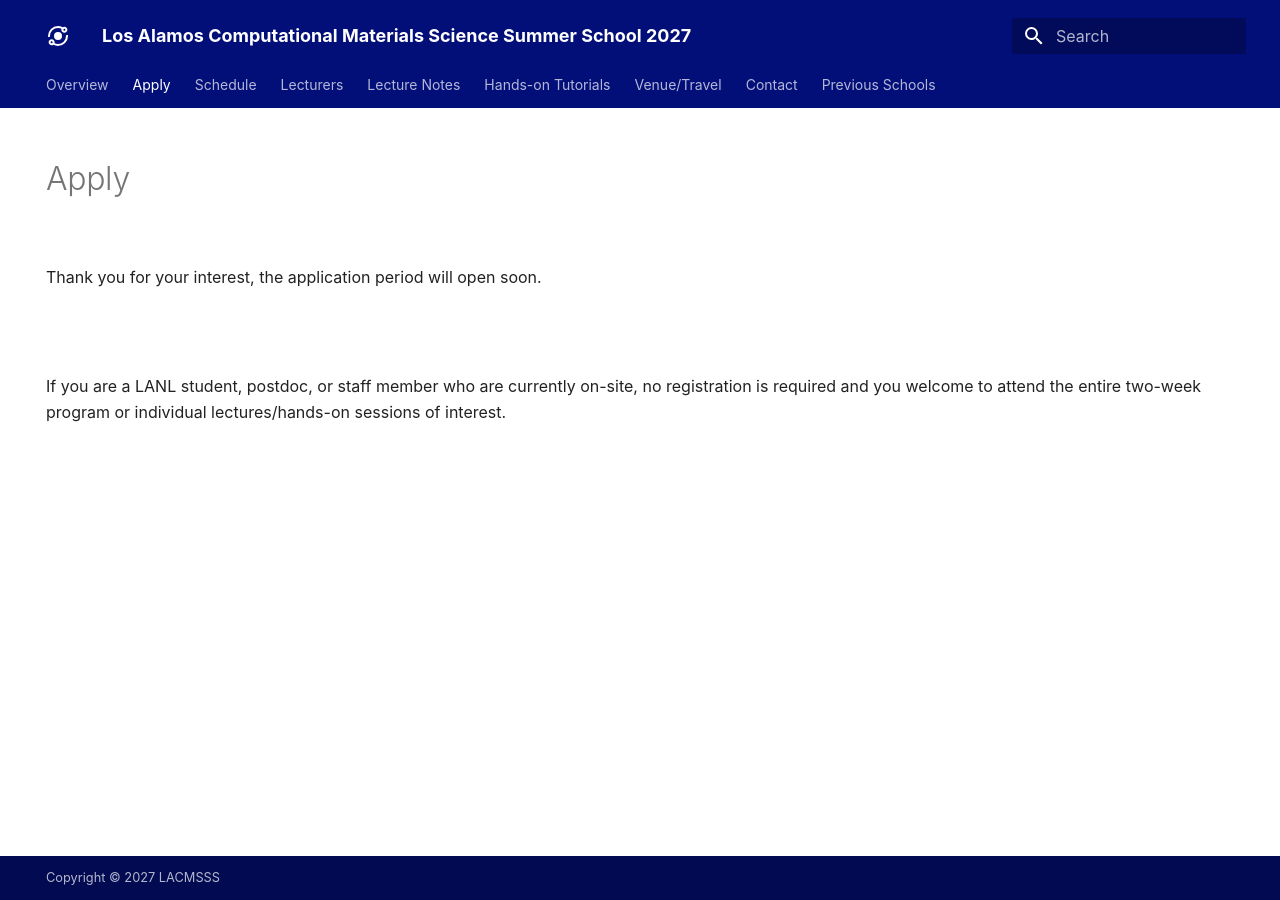
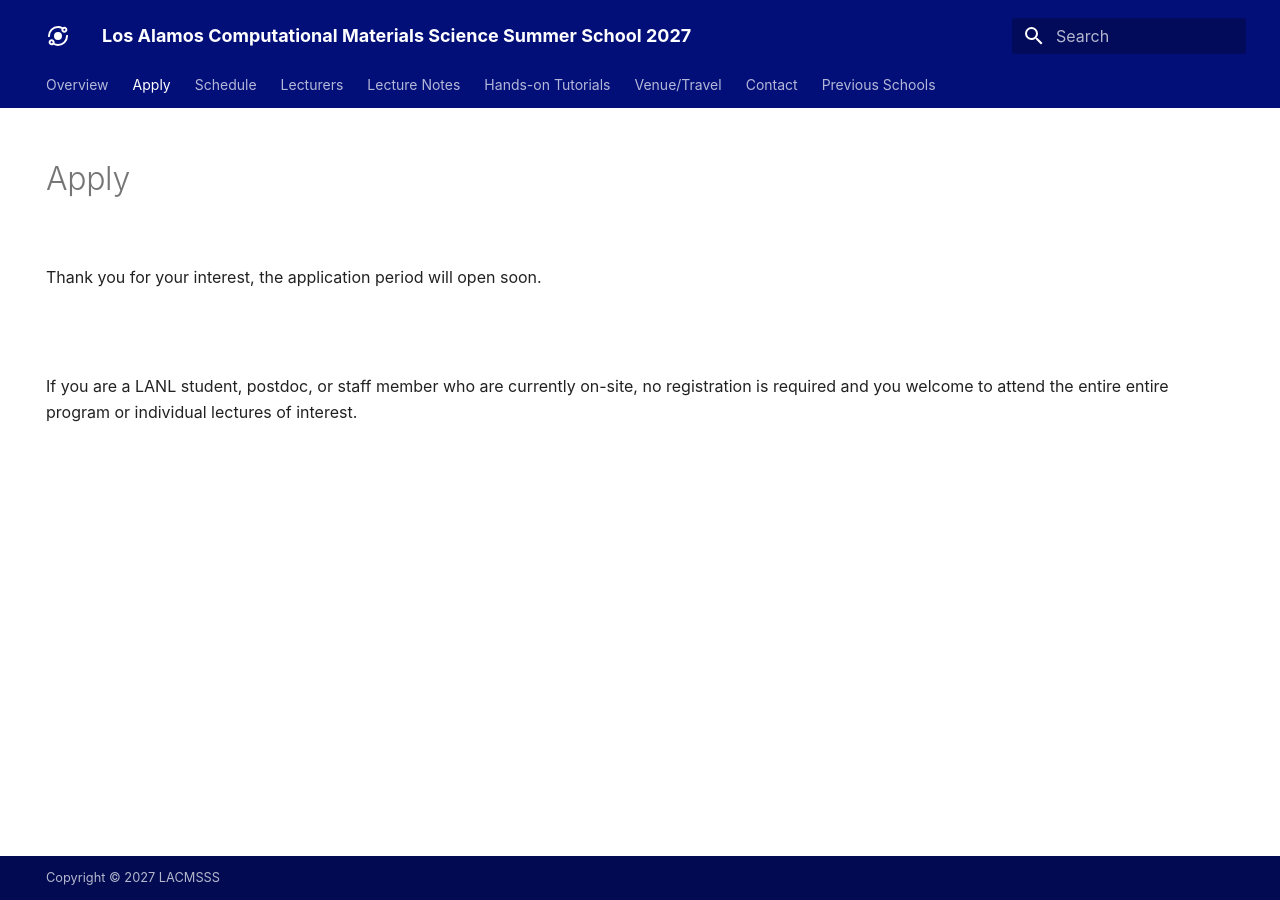
Before and after one commit to LACCMSS/2027, an MkDocs documentation site: the page built from docs/apply.md, in a window 1280 px wide. Built offline with MkDocs 1.6.1 and Material for MkDocs 9.7.7, drawn with Linux system fonts in a browser that asks for light colours; some web fonts are replaced.

Commit message:
Update apply.md

```diff
--- a/docs/apply.md
+++ b/docs/apply.md
@@ -22,4 +22,4 @@ To apply for the summer school, please fill out the Google Form below:
 
 <br>
 
-<br>If you are a LANL student, postdoc, or staff member who are currently on-site, no registration is required and you welcome to attend the entire two-week program or individual lectures/hands-on sessions of interest.
+<br>If you are a LANL student, postdoc, or staff member who are currently on-site, no registration is required and you welcome to attend the entire entire program or individual lectures of interest.
```
